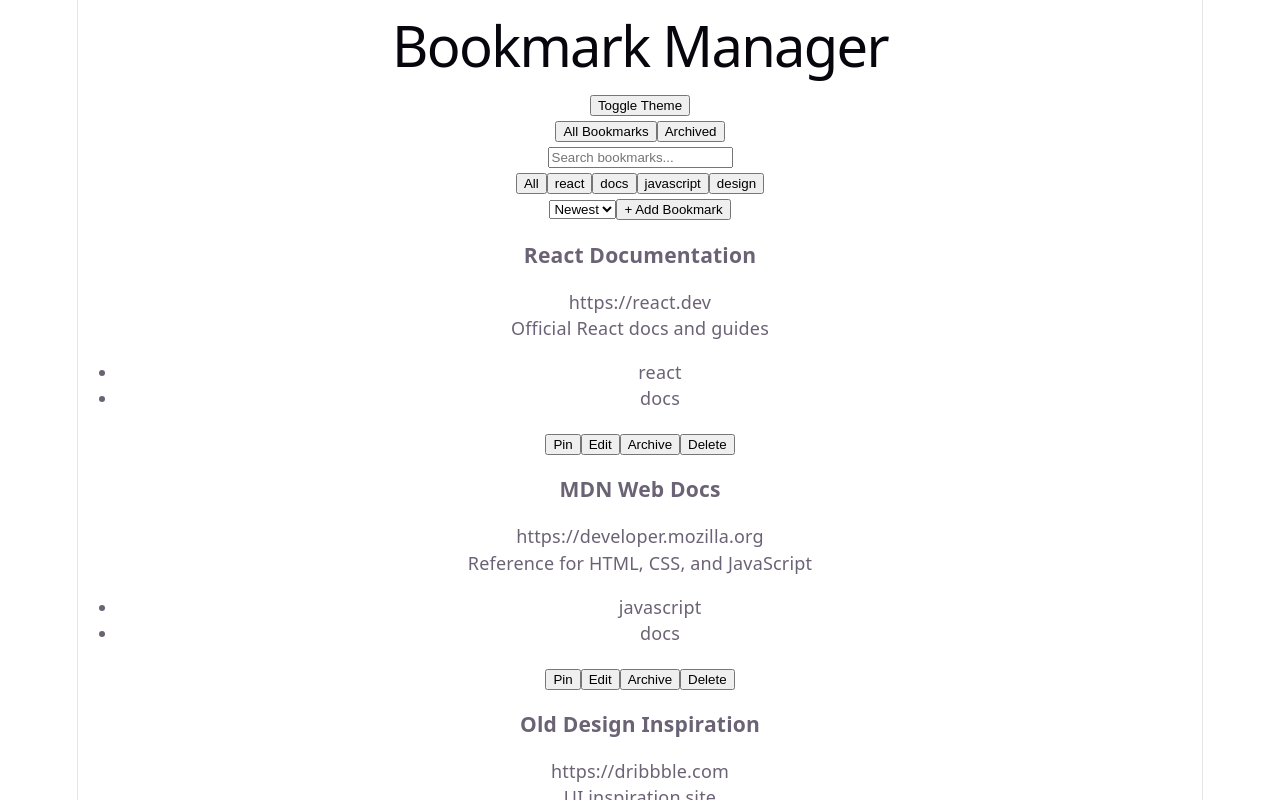
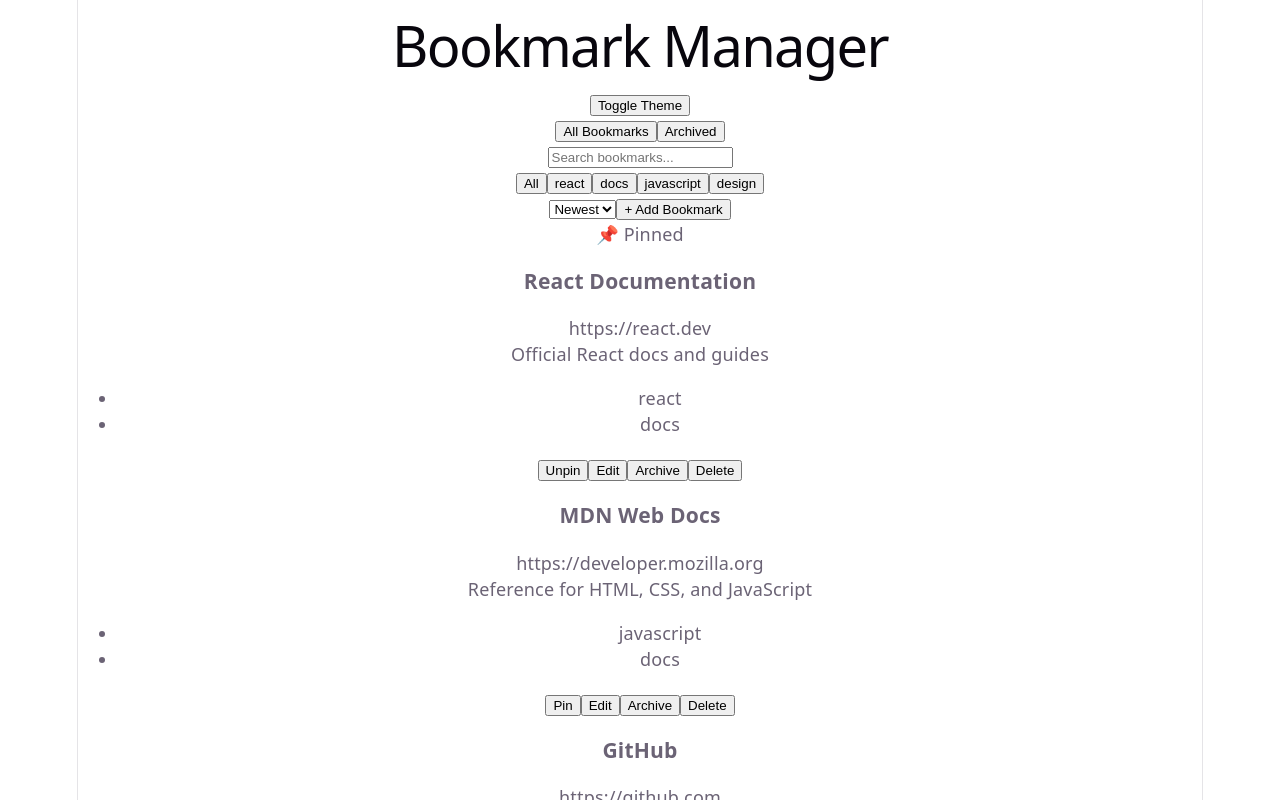
Before and after one commit to K0k1M4r/Big-Game-React, a React (Vite) app: page / in a window 1280 px wide. Shown: the top 800 px of the page. Built offline with nearby package versions, Linux system fonts and the light colour scheme.

Commit message:
ability to pin,archive and restore bookmarks added

```diff
--- a/src/App.jsx
+++ b/src/App.jsx
@@ -13,6 +13,7 @@
   const [isLoading, setIsLoading] = useState(true);
   const [isModalOpen, setIsModalOpen] = useState(false);
   const [editingBookmark, setEditingBookmark] = useState(null);
+  const [currentView, setCurrentView] = useState("all"); // "all" | "archived"
 
   useEffect(() => {
     fetch("/data/bookmarks.json")
@@ -48,6 +49,18 @@
     setBookmarks((prev) => prev.filter((b) => b.id !== id));
   }
 
+  function handleTogglePin(id) {
+    setBookmarks((prev) =>
+      prev.map((b) => (b.id === id ? { ...b, pinned: !b.pinned } : b))
+    );
+  }
+
+  function handleToggleArchive(id) {
+    setBookmarks((prev) =>
+      prev.map((b) => (b.id === id ? { ...b, archived: !b.archived } : b))
+    );
+  }
+
   function openAddModal() {
     setEditingBookmark(null);
     setIsModalOpen(true);
@@ -63,11 +76,16 @@
     setEditingBookmark(null);
   }
 
+  // Derived, not stored: filter by view, then sort pinned-first
+  const visibleBookmarks = bookmarks
+    .filter((b) => (currentView === "archived" ? b.archived : !b.archived))
+    .sort((a, b) => (b.pinned === a.pinned ? 0 : b.pinned ? 1 : -1));
+
   return (
     <div className="app">
       <Header />
       <div className="app-body">
-        <Sidebar />
+        <Sidebar currentView={currentView} onChangeView={setCurrentView} />
         <main className="app-main">
           <SearchBar />
           <FilterBar />
@@ -78,9 +96,12 @@
             <p>Loading bookmarks...</p>
           ) : (
             <BookmarkList
-              bookmarks={bookmarks}
+              bookmarks={visibleBookmarks}
               onEdit={openEditModal}
               onDelete={handleDeleteBookmark}
+              onTogglePin={handleTogglePin}
+              onToggleArchive={handleToggleArchive}
+              currentView={currentView}
             />
           )}
         </main>
--- a/src/components/BookmarkCard.jsx
+++ b/src/components/BookmarkCard.jsx
@@ -1,16 +1,21 @@
 import TagList from "./TagList";
 
-function BookmarkCard({ bookmark, onEdit, onDelete }) {
+function BookmarkCard({ bookmark, onEdit, onDelete, onTogglePin, onToggleArchive }) {
   return (
-    <div className="bookmark-card">
+    <div className={`bookmark-card ${bookmark.pinned ? "pinned" : ""}`}>
+      {bookmark.pinned && <span className="pin-badge">📌 Pinned</span>}
       <h3>{bookmark.title}</h3>
       <p>{bookmark.url}</p>
       <p>{bookmark.description}</p>
       <TagList tags={bookmark.tags} />
       <div className="card-actions">
-        <button>Pin</button>
+        <button onClick={() => onTogglePin(bookmark.id)}>
+          {bookmark.pinned ? "Unpin" : "Pin"}
+        </button>
         <button onClick={() => onEdit(bookmark)}>Edit</button>
-        <button>Archive</button>
+        <button onClick={() => onToggleArchive(bookmark.id)}>
+          {bookmark.archived ? "Restore" : "Archive"}
+        </button>
         <button onClick={() => onDelete(bookmark.id)}>Delete</button>
       </div>
     </div>
--- a/src/components/BookmarkList.jsx
+++ b/src/components/BookmarkList.jsx
@@ -1,8 +1,12 @@
 import BookmarkCard from "./BookmarkCard";
 
-function BookmarkList({ bookmarks, onEdit, onDelete }) {
+function BookmarkList({ bookmarks, onEdit, onDelete, onTogglePin, onToggleArchive, currentView }) {
   if (bookmarks.length === 0) {
-    return <p className="empty-state">No bookmarks yet. Add one to get started!</p>;
+    const message =
+      currentView === "archived"
+        ? "No archived bookmarks."
+        : "No bookmarks yet. Add one to get started!";
+    return <p className="empty-state">{message}</p>;
   }
 
   return (
@@ -13,6 +17,8 @@
           bookmark={bookmark}
           onEdit={onEdit}
           onDelete={onDelete}
+          onTogglePin={onTogglePin}
+          onToggleArchive={onToggleArchive}
         />
       ))}
     </div>
--- a/src/components/Layout/Sidebar.jsx
+++ b/src/components/Layout/Sidebar.jsx
@@ -1,8 +1,18 @@
-function Sidebar() {
+function Sidebar({ currentView, onChangeView }) {
   return (
     <nav className="sidebar">
-      <button>All Bookmarks</button>
-      <button>Archived</button>
+      <button
+        className={currentView === "all" ? "active" : ""}
+        onClick={() => onChangeView("all")}
+      >
+        All Bookmarks
+      </button>
+      <button
+        className={currentView === "archived" ? "active" : ""}
+        onClick={() => onChangeView("archived")}
+      >
+        Archived
+      </button>
     </nav>
   );
 }
```
